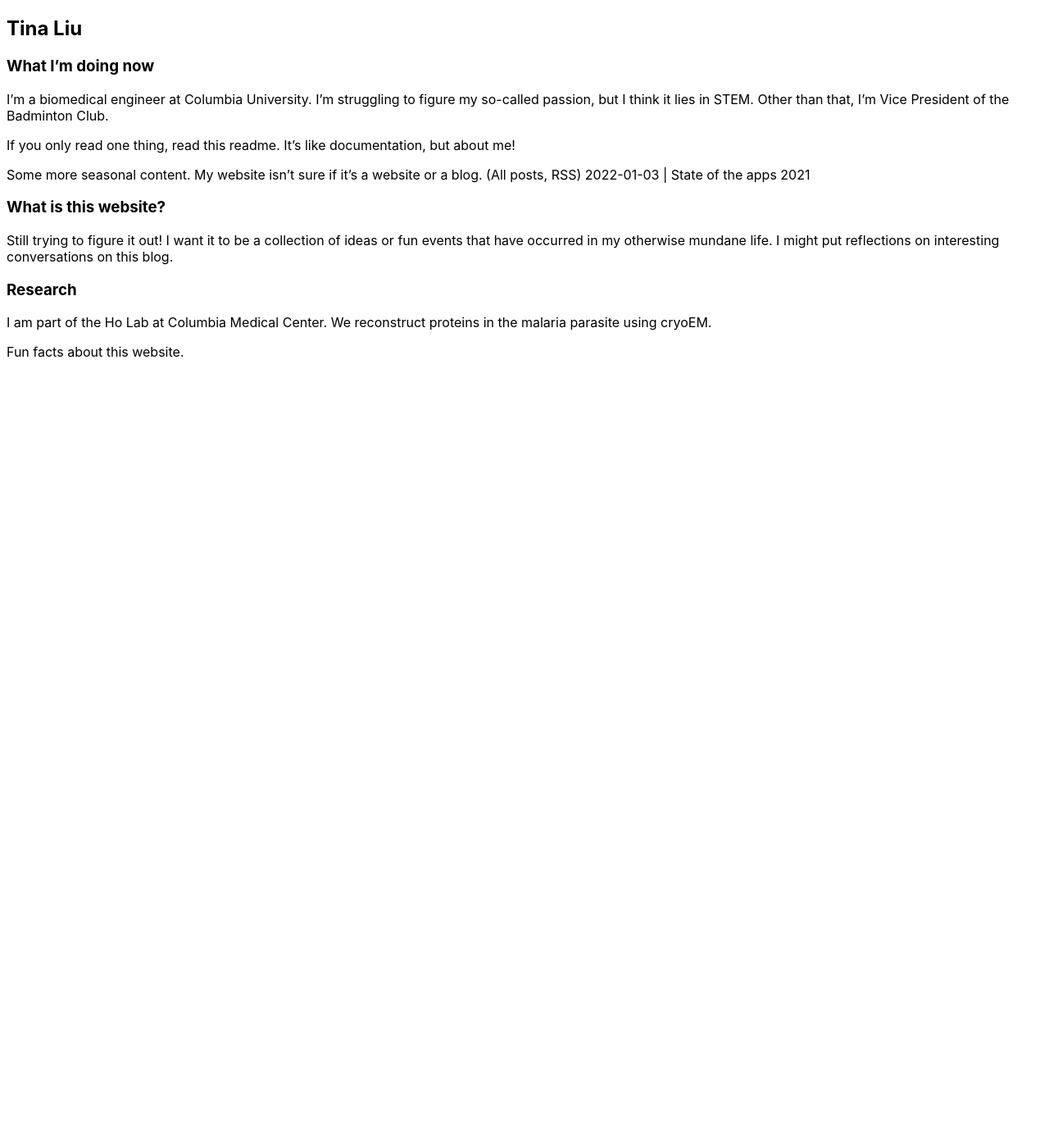
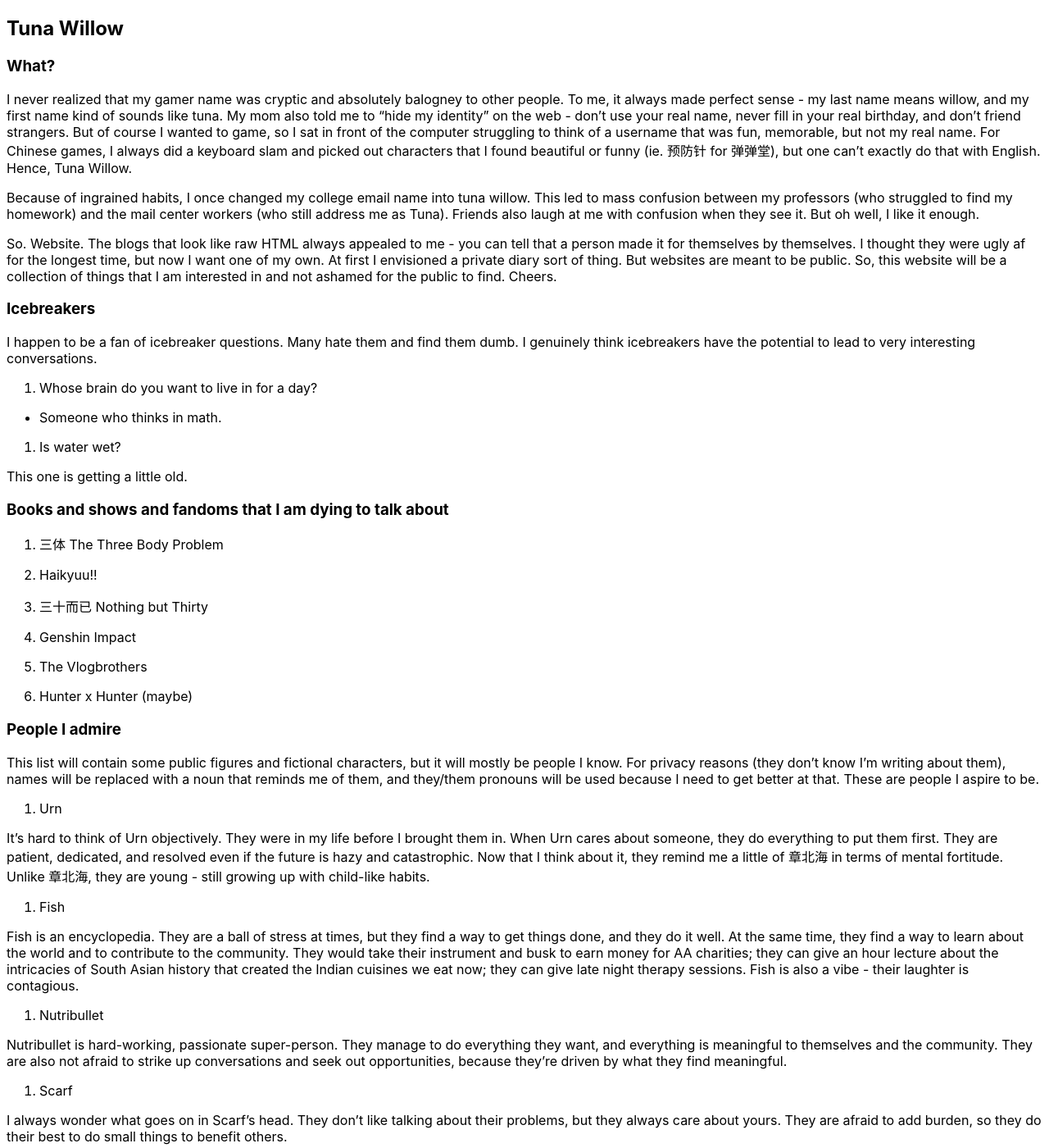
Before and after one commit to tunawillow/a-blog, a Jekyll site: the page built from index.md, in a window 1280 px wide and 1400 px high. Shown: the whole window at 82% size. Built offline with Jekyll 4.4.1, drawn with Linux system fonts in a browser that asks for light colours; some of the changed text lies outside the part shown.

Commit message:
ideas for content

```diff
--- a/index.md
+++ b/index.md
@@ -1,22 +1,74 @@
 ---
 layout: default
-title: "Hello World!"
+title: Willows and tunas
 ---
 
-## Tina Liu
+## Tuna Willow
 
-### What I’m doing now
-I’m a biomedical engineer at Columbia University. I'm struggling to figure my so-called passion, but I think it lies in STEM. Other than that, I'm Vice President of the Badminton Club.
+### What?
+I never realized that my gamer name was cryptic and absolutely balogney to other people. To me, it always made perfect sense - my last name means willow, and my first name kind of sounds like tuna. My mom also told me to "hide my identity" on the web - don't use your real name, never fill in your real birthday, and don't friend strangers. But of course I wanted to game, so I sat in front of the computer struggling to think of a username that was fun, memorable, but not my real name. For Chinese games, I always did a keyboard slam and picked out characters that I found beautiful or funny (ie. 预防针 for 弹弹堂), but one can't exactly do that with English. Hence, Tuna Willow.
 
-If you only read one thing, read this readme. It’s like documentation, but about me!
+Because of ingrained habits, I once changed my college email name into tuna willow. This led to mass confusion between my professors (who struggled to find my homework) and the mail center workers (who still address me as Tuna). Friends also laugh at me with confusion when they see it. But oh well, I like it enough.
 
-Some more seasonal content. My website isn’t sure if it’s a website or a blog. (All posts, RSS)
-2022-01-03 | State of the apps 2021
+So. Website. The blogs that look like raw HTML always appealed to me - you can tell that a person made it for themselves by themselves. I thought they were ugly af for the longest time, but now I want one of my own. At first I envisioned a private diary sort of thing. But websites are meant to be public. So, this website will be a collection of things that I am interested in and not ashamed for the public to find. Cheers.
 
-### What is this website?
-Still trying to figure it out! I want it to be a collection of ideas or fun events that have occurred in my otherwise mundane life. I might put reflections on interesting conversations on this blog.
+### Icebreakers
+I happen to be a fan of icebreaker questions. Many hate them and find them dumb. I genuinely think icebreakers have the potential to lead to very interesting conversations.
 
-### Research
-I am part of the Ho Lab at Columbia Medical Center. We reconstruct proteins in the malaria parasite using cryoEM.
+1. Whose brain do you want to live in for a day?
 
-Fun facts about this website.
+* Someone who thinks in math.
+
+2. Is water wet?
+
+This one is getting a little old.
+
+### Books and shows and fandoms that I am dying to talk about
+
+1. 三体 The Three Body Problem
+
+2. Haikyuu!!
+
+3. 三十而已 Nothing but Thirty
+
+4. Genshin Impact
+
+5. The Vlogbrothers
+
+6. Hunter x Hunter (maybe)
+
+
+### People I admire
+
+This list will contain some public figures and fictional characters, but it will mostly be people I know. For privacy reasons (they don't know I'm writing about them), names will be replaced with a noun that reminds me of them, and they/them pronouns will be used because I need to get better at that. These are people I aspire to be.
+
+1. Urn
+
+It's hard to think of Urn objectively. They were in my life before I brought them in. When Urn cares about someone, they do everything to put them first. They are patient, dedicated, and resolved even if the future is hazy and catastrophic. Now that I think about it, they remind me a little of 章北海 in terms of mental fortitude. Unlike 章北海, they are young - still growing up with child-like habits.
+
+2. Fish
+
+Fish is an encyclopedia. They are a ball of stress at times, but they find a way to get things done, and they do it well. At the same time, they find a way to learn about the world and to contribute to the community. They would take their instrument and busk to earn money for AA charities; they can give an hour lecture about the intricacies of South Asian history that created the Indian cuisines we eat now; they can give late night therapy sessions. Fish is also a vibe - their laughter is contagious.
+
+3. Nutribullet
+
+Nutribullet is hard-working, passionate super-person. They manage to do everything they want, and everything is meaningful to themselves and the community. They are also not afraid to strike up conversations and seek out opportunities, because they're driven by what they find meaningful.
+
+4. Scarf
+
+I always wonder what goes on in Scarf's head. They don't like talking about their problems, but they always care about yours. They are afraid to add burden, so they do their best to do small things to benefit others.
+
+5. Boba
+
+Boba reminds me of my mom. This means I'm sometimes annoyed at them, but they manage you because they care about your well-being (#asianparenting). I look at Boba and I just think their heart is yuge! How can someone care so much about everyone? How can someone always be concerned about the emotions of strangers? I find myself thinking that some people "don't deserve" it, but Boba proves me wrong. Humans deserve it. It's our biases that are wrong.
+
+6. Duck
+
+Lmao I love Duck. Duck is chill, thoughtful, hilarious, blunt. I admire Duck's humor, drive, and creative writing skills.
+
+7. Milo
+
+Milo is my deep conversation buddy. They recently described life to me in arrows. We ride small arrows of direction from place to place, and we search for a larger arrow that arcs through our life. They are cute, affirming, and honest.
+
+
+darn there are many more.
```
